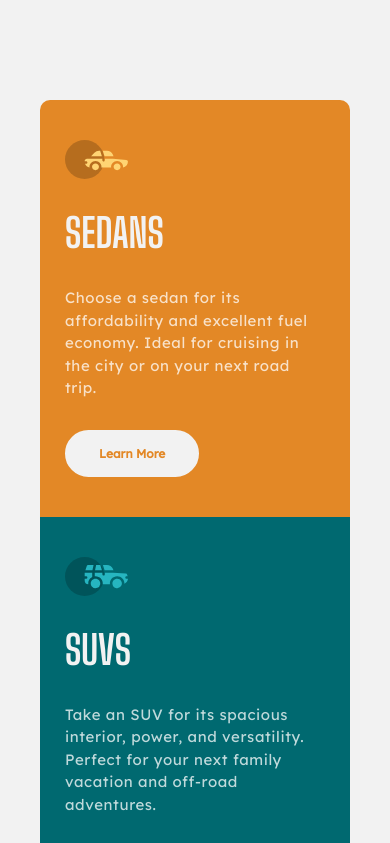
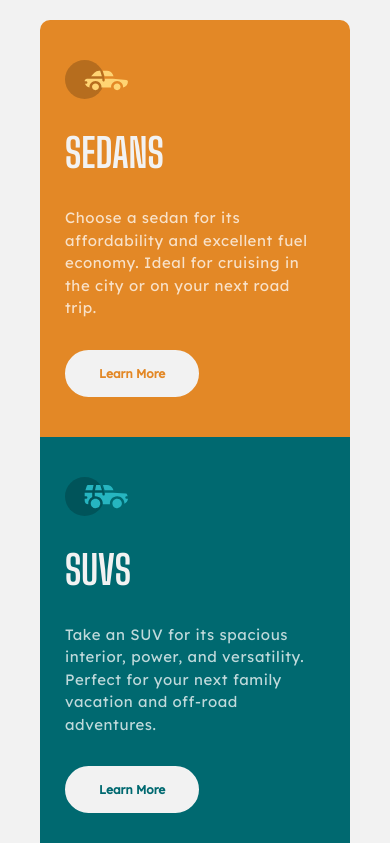
Before and after one commit to venky-B/3-column-preview-card-component-main, a plain HTML site: page index.html in a window 390 px wide. Shown: the top 843 px of the page. Drawn offline with Linux system fonts and the light colour scheme.

Commit message:
adding h1 element

```diff
--- a/index.html
+++ b/index.html
@@ -34,7 +34,7 @@
       <section>
         <div class="box-1 box">
           <img src= ./images/icon-sedans.svg alt="sedan-img"/>
-          <h2>SEDANS</h2>
+          <h1>SEDANS</h1>
           <p>
             Choose a sedan for its affordability and excellent fuel economy.
             Ideal for cruising in the city or on your next road trip.
--- a/style.css
+++ b/style.css
@@ -49,10 +49,12 @@ section {
 body {
   background-color: hsl(0, 0%, 95%);
 }
+h1,
 h2 {
   color: hsl(0, 0%, 95%);
 }
 
+h1,
 h2 {
   font-family: "Big Shoulders Display";
   font-size: 40px;
@@ -105,7 +107,7 @@ section a {
   section {
     flex-direction: column;
     max-width: 310px;
-    margin-top: ;
+    margin-top: 20px;
   }
 
   .box p {
```
